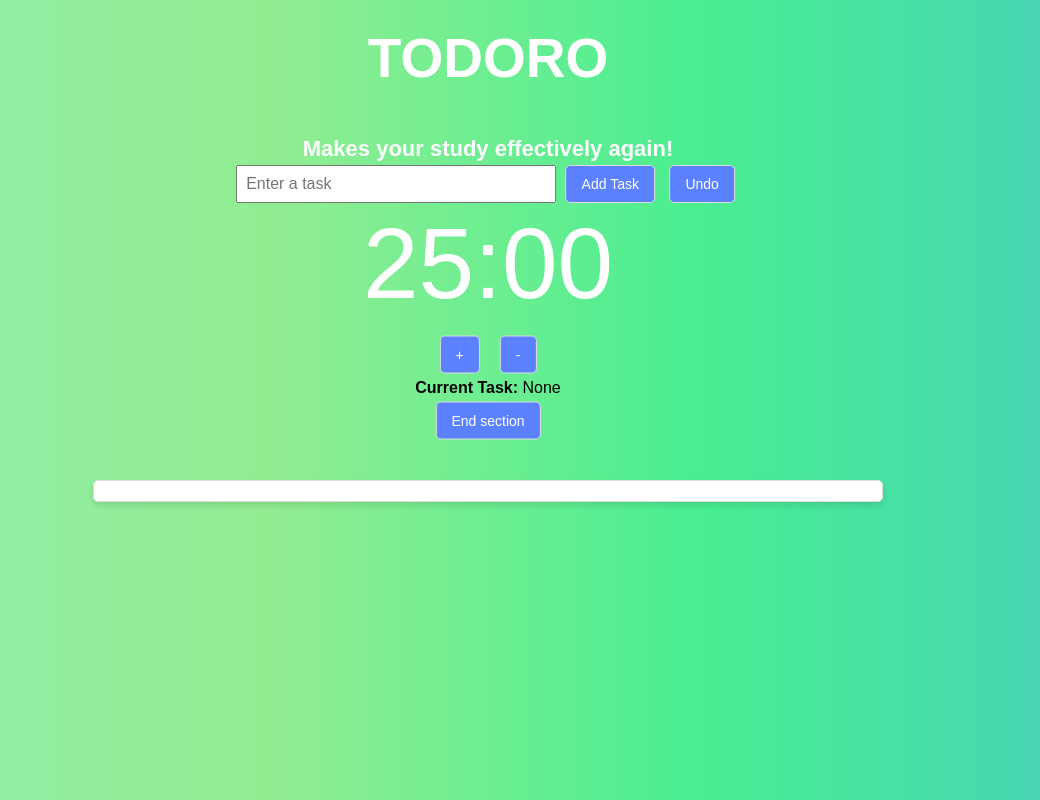
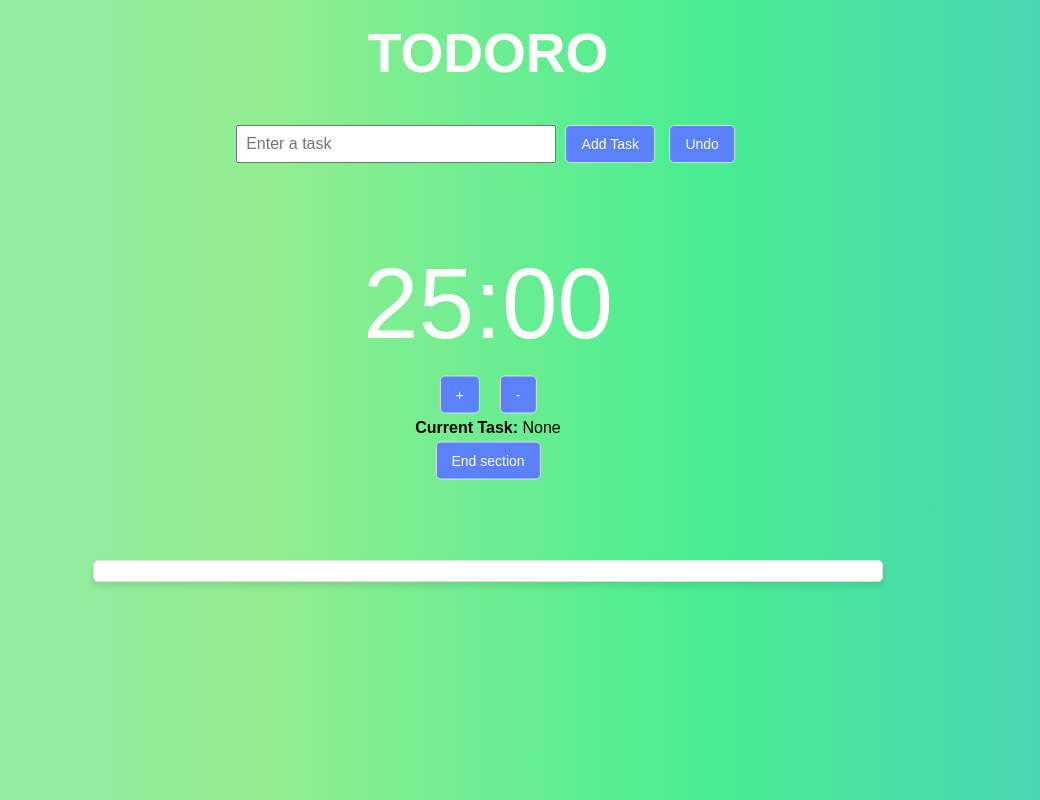
Before and after one commit to HoriDang10/todoro, a Flask app: page / in a window 1280 px wide. Shown: the whole page, without its empty margins (152-1192 px from the left). Run offline with Flask 3, Linux system fonts and the light colour scheme; data that the repository does not hold is empty.

Commit message:
html update

```diff
--- a/templates/todoro.html
+++ b/templates/todoro.html
@@ -24,16 +24,11 @@
       color: #FFFFFF;
     }
 
-    h2 {
-      margin: 2px;
-      font-size: 22px;
-      color: #FFFFFF;
-    }
 
     /* Fixed Title Section */
     .fixed-header {
       position: fixed;
-      top: 10px;
+      top: 5px;
       left: 50%;
       transform: translateX(-50%);
       text-align: center;
@@ -43,7 +38,7 @@
     /* Fixed Task Input Section */
     .task-input-container {
       position: fixed;
-      top: 20%;
+      top: 15%;
       left: 50%;
       transform: translateX(-50%);
       text-align: center;
@@ -59,7 +54,7 @@
     /* Timer Container Positioned Below the Input Section */
     .timer-container {
       position: fixed;
-      top: 40%;
+      top: 45%;
       left: 50%;
       transform: translate(-50%, -50%);
       text-align: center;
@@ -81,7 +76,7 @@
     /* Fixed Task List Container */
     .task-list-container {
       position: fixed;
-      top: 60%;
+      top: 70%;
       left: 50%;
       transform: translateX(-50%);
       width: 60%;
@@ -188,7 +183,7 @@
 <body>
   <div class="fixed-header">
     <h1>TODORO</h1>
-    <h2>Makes your study effectively again!</h2>
+
   </div>
 
   <div class="task-input-container">
```
